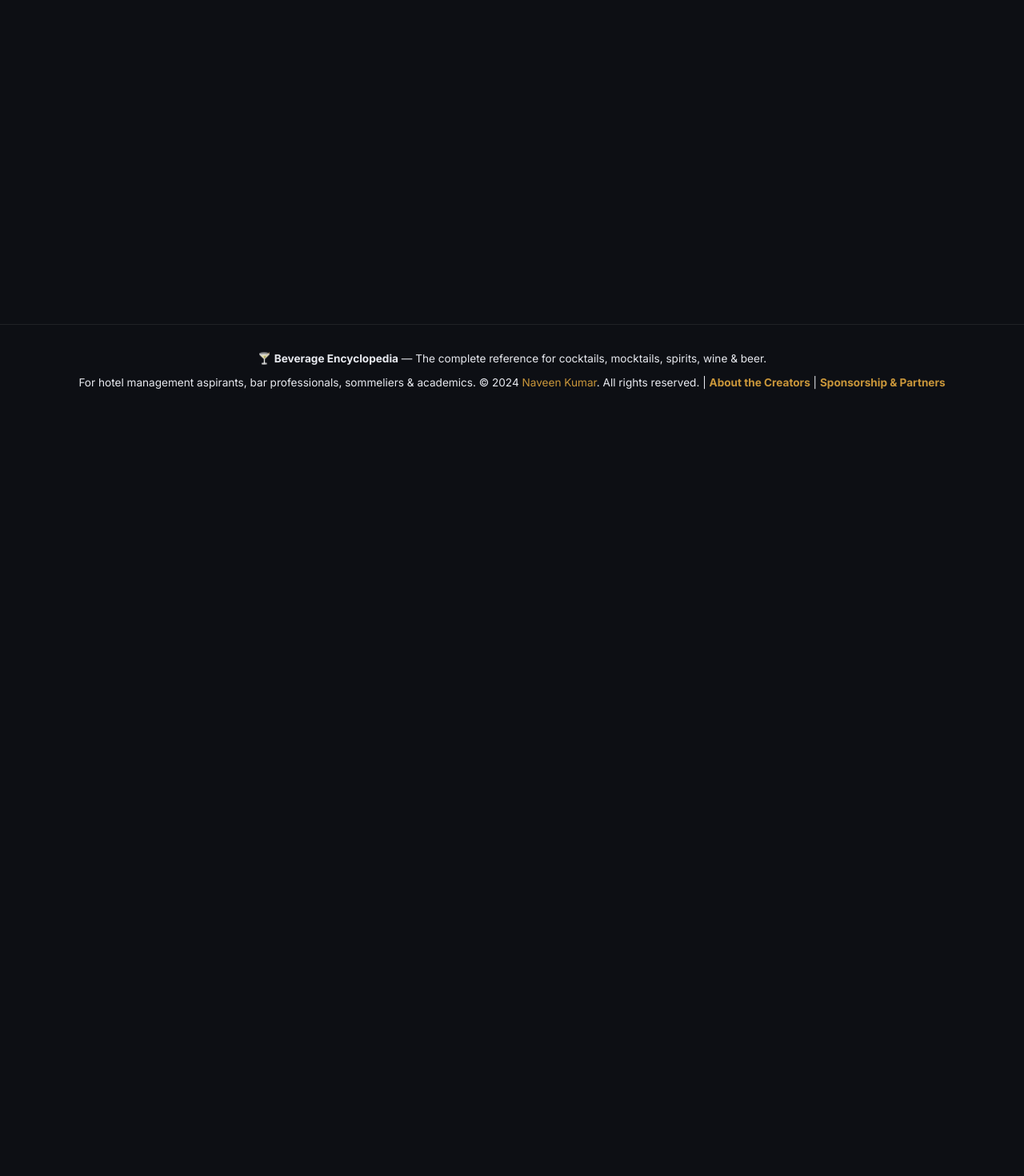
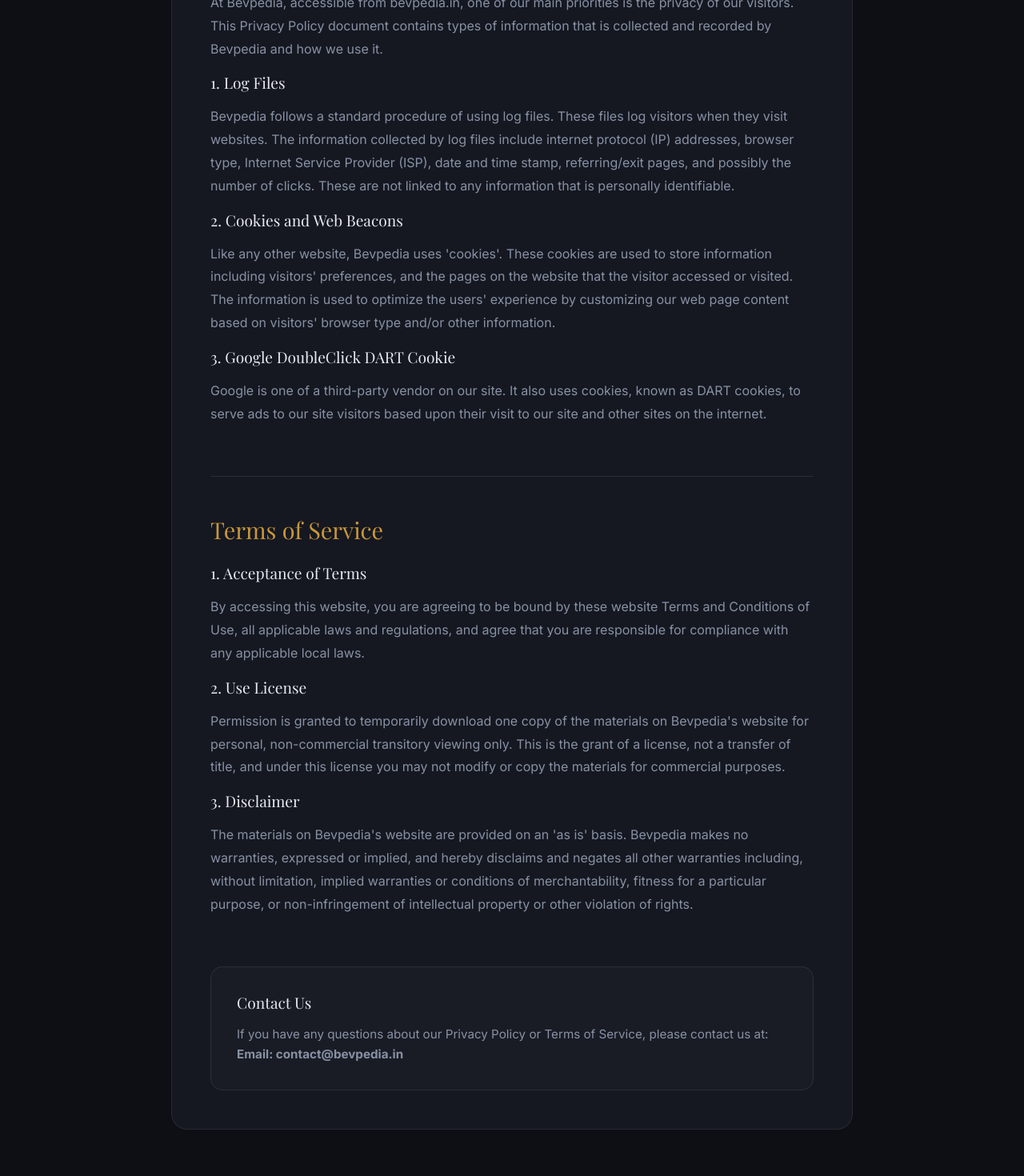
Before and after one commit to Naveenk1013/bevpedia, a React (Vite) app: page /legal in a window 1280 px wide. Shown: the part 443-1913 px from the top of the page at 80% size. Before the commit the page ends 965 px from the top, so only its background shows below. Built offline with nearby package versions, Linux system fonts and the light colour scheme; no server answers.

Commit message:
Final AdSense Readiness: Added Privacy Policy, Terms & Conditions, and Footer compliance links

```diff
--- a/scripts/generate-sitemap.js
+++ b/scripts/generate-sitemap.js
@@ -33,6 +33,7 @@
   { url: '/food-production', priority: 0.9, changefreq: 'weekly' },
   { url: '/sathi', priority: 0.8, changefreq: 'monthly' },
   { url: '/about', priority: 0.6, changefreq: 'monthly' },
+  { url: '/legal', priority: 0.5, changefreq: 'monthly' },
   { url: '/sponsors', priority: 0.7, changefreq: 'monthly' },
   { url: '/yap/login', priority: 0.6, changefreq: 'monthly' },
 ];
--- a/src/App.jsx
+++ b/src/App.jsx
@@ -32,6 +32,7 @@
 const ProfileSettingsPage = lazy(() => import('./yap/pages/ProfileSettingsPage'));
 const PublicProfilePage = lazy(() => import('./yap/pages/PublicProfilePage'));
 const YapLoginPage = lazy(() => import('./yap/pages/YapLoginPage'));
+const LegalPage = lazy(() => import('./pages/LegalPage'));
 
 const ProtectedYapRoute = ({ user, loading, children }) => {
   const location = useLocation();
@@ -129,6 +130,7 @@
             <Route path="/notebook" element={<NotebookPage />} />
             <Route path="/food-production" element={<FoodProductionPage />} />
             <Route path="/about" element={<AboutPage />} />
+            <Route path="/legal" element={<LegalPage />} />
             <Route path="/sponsors" element={<SponsorshipPage />} />
             <Route path="/sathi" element={<SathiPage user={user} onLoginClick={() => setShowAuthModal(true)} onLogout={() => supabase.auth.signOut()} />} />
 
--- a/src/components/Footer.jsx
+++ b/src/components/Footer.jsx
@@ -10,7 +10,7 @@
           <a href="https://naveen-kr1.netlify.app/" target="_blank" rel="noopener noreferrer">
             Naveen Kumar
           </a>
-          . All rights reserved. | <a href="/about" style={{ color: 'var(--clr-accent)', fontWeight: 'bold' }}>About the Creators</a> | <a href="/sponsors" style={{ color: 'var(--clr-accent)', fontWeight: 'bold' }}>Sponsorship & Partners</a>
+          . All rights reserved. | <a href="/legal" style={{ color: 'var(--clr-accent)', fontWeight: 'bold' }}>Privacy & Terms</a> | <a href="/about" style={{ color: 'var(--clr-accent)', fontWeight: 'bold' }}>About the Creators</a> | <a href="/sponsors" style={{ color: 'var(--clr-accent)', fontWeight: 'bold' }}>Sponsorship & Partners</a>
         </p>
       </div>
     </footer>
--- /dev/null
+++ b/src/pages/LegalPage.jsx
@@ -0,0 +1,69 @@
+import React from 'react';
+import SEO from '../components/SEO';
+import { motion } from 'framer-motion';
+
+export default function LegalPage() {
+  return (
+    <div className="legal-page animate-fade-in" style={{ padding: '6rem 1rem' }}>
+      <SEO
+        title="Privacy Policy & Terms of Service"
+        description="Legal information, privacy policy, and terms of service for Bevpedia.in. Understanding how we protect your data and govern our content."
+        breadcrumbs={[{ name: 'Legal', item: '/legal' }]}
+      />
+      <div className="container" style={{ maxWidth: '900px' }}>
+        <header style={{ textAlign: 'center', marginBottom: '4rem' }}>
+          <h1 style={{ fontSize: '3rem', fontFamily: 'var(--font-display)', marginBottom: '1rem' }}>Legal Information</h1>
+          <p className="text-muted">Last Updated: April 10, 2026</p>
+        </header>
+
+        <div className="detail-card" style={{ padding: '3rem', display: 'flex', flexDirection: 'column', gap: '3rem' }}>
+
+          <section>
+            <h2 style={{ fontFamily: 'var(--font-display)', fontSize: '1.8rem', marginBottom: '1.5rem', color: 'var(--clr-accent)' }}>Privacy Policy</h2>
+            <p style={{ lineHeight: '1.8', color: 'var(--clr-text-muted)', marginBottom: '1rem' }}>
+              At Bevpedia, accessible from bevpedia.in, one of our main priorities is the privacy of our visitors. This Privacy Policy document contains types of information that is collected and recorded by Bevpedia and how we use it.
+            </p>
+            <h3 style={{ fontSize: '1.2rem', marginBottom: '1rem' }}>1. Log Files</h3>
+            <p style={{ lineHeight: '1.8', color: 'var(--clr-text-muted)', marginBottom: '1rem' }}>
+              Bevpedia follows a standard procedure of using log files. These files log visitors when they visit websites. The information collected by log files include internet protocol (IP) addresses, browser type, Internet Service Provider (ISP), date and time stamp, referring/exit pages, and possibly the number of clicks. These are not linked to any information that is personally identifiable.
+            </p>
+            <h3 style={{ fontSize: '1.2rem', marginBottom: '1rem' }}>2. Cookies and Web Beacons</h3>
+            <p style={{ lineHeight: '1.8', color: 'var(--clr-text-muted)', marginBottom: '1rem' }}>
+              Like any other website, Bevpedia uses 'cookies'. These cookies are used to store information including visitors' preferences, and the pages on the website that the visitor accessed or visited. The information is used to optimize the users' experience by customizing our web page content based on visitors' browser type and/or other information.
+            </p>
+            <h3 style={{ fontSize: '1.2rem', marginBottom: '1rem' }}>3. Google DoubleClick DART Cookie</h3>
+            <p style={{ lineHeight: '1.8', color: 'var(--clr-text-muted)', marginBottom: '1rem' }}>
+              Google is one of a third-party vendor on our site. It also uses cookies, known as DART cookies, to serve ads to our site visitors based upon their visit to our site and other sites on the internet.
+            </p>
+          </section>
+
+          <hr style={{ opacity: 0.1 }} />
+
+          <section>
+            <h2 style={{ fontFamily: 'var(--font-display)', fontSize: '1.8rem', marginBottom: '1.5rem', color: 'var(--clr-accent)' }}>Terms of Service</h2>
+            <h3 style={{ fontSize: '1.2rem', marginBottom: '1rem' }}>1. Acceptance of Terms</h3>
+            <p style={{ lineHeight: '1.8', color: 'var(--clr-text-muted)', marginBottom: '1rem' }}>
+              By accessing this website, you are agreeing to be bound by these website Terms and Conditions of Use, all applicable laws and regulations, and agree that you are responsible for compliance with any applicable local laws.
+            </p>
+            <h3 style={{ fontSize: '1.2rem', marginBottom: '1rem' }}>2. Use License</h3>
+            <p style={{ lineHeight: '1.8', color: 'var(--clr-text-muted)', marginBottom: '1rem' }}>
+              Permission is granted to temporarily download one copy of the materials on Bevpedia's website for personal, non-commercial transitory viewing only. This is the grant of a license, not a transfer of title, and under this license you may not modify or copy the materials for commercial purposes.
+            </p>
+            <h3 style={{ fontSize: '1.2rem', marginBottom: '1rem' }}>3. Disclaimer</h3>
+            <p style={{ lineHeight: '1.8', color: 'var(--clr-text-muted)', marginBottom: '1rem' }}>
+              The materials on Bevpedia's website are provided on an 'as is' basis. Bevpedia makes no warranties, expressed or implied, and hereby disclaims and negates all other warranties including, without limitation, implied warranties or conditions of merchantability, fitness for a particular purpose, or non-infringement of intellectual property or other violation of rights.
+            </p>
+          </section>
+
+          <section style={{ background: 'rgba(255,255,255,0.02)', padding: '2rem', borderRadius: '15px', border: '1px solid var(--clr-border)' }}>
+            <h2 style={{ fontSize: '1.2rem', marginBottom: '1rem' }}>Contact Us</h2>
+            <p style={{ fontSize: '0.95rem', color: 'var(--clr-text-muted)' }}>
+              If you have any questions about our Privacy Policy or Terms of Service, please contact us at: <br/>
+              <strong>Email: contact@bevpedia.in</strong>
+            </p>
+          </section>
+        </div>
+      </div>
+    </div>
+  );
+}
```
Also changed, not shown: 1 other file (tests, documents, lock files or other folders).
